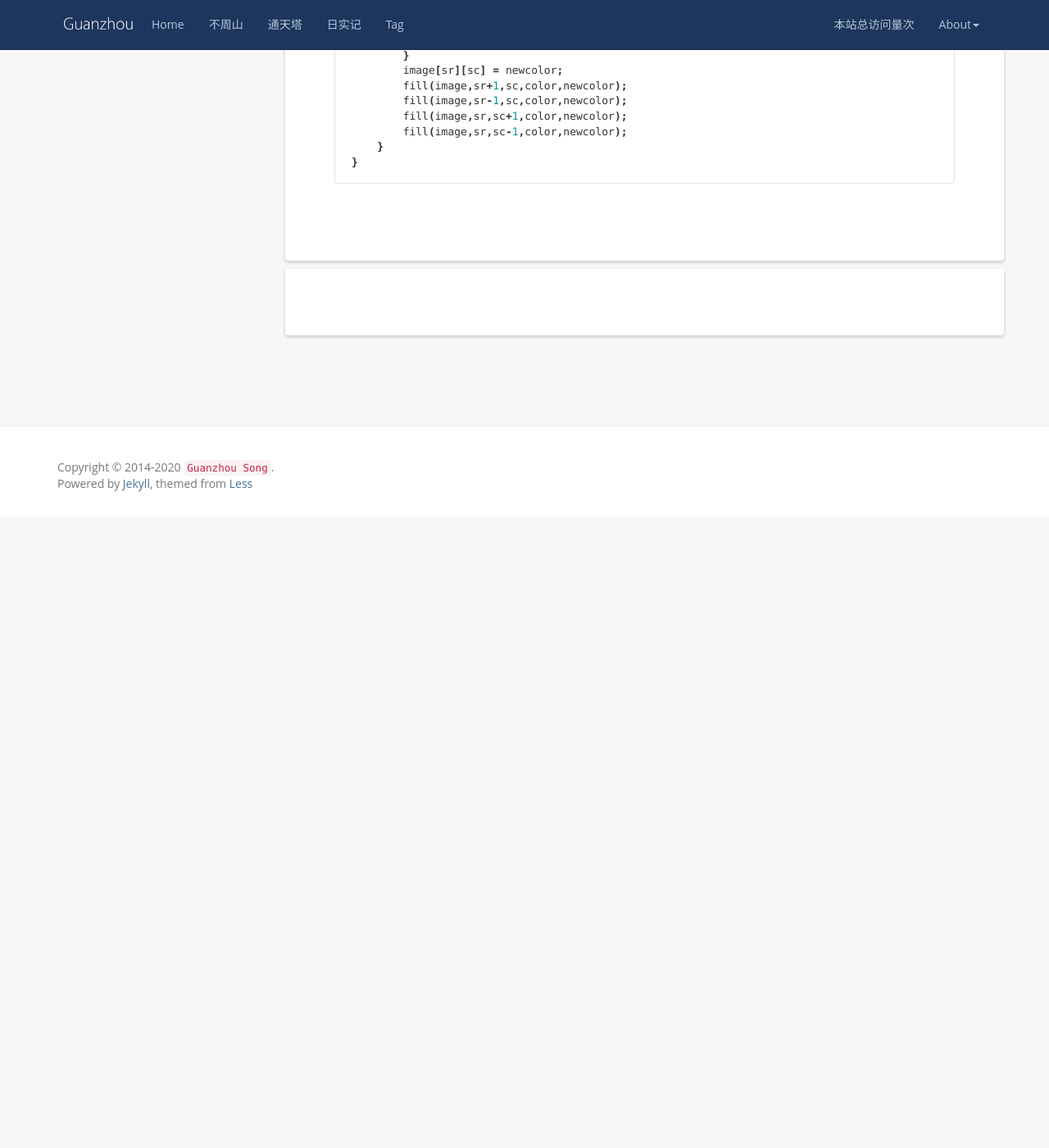
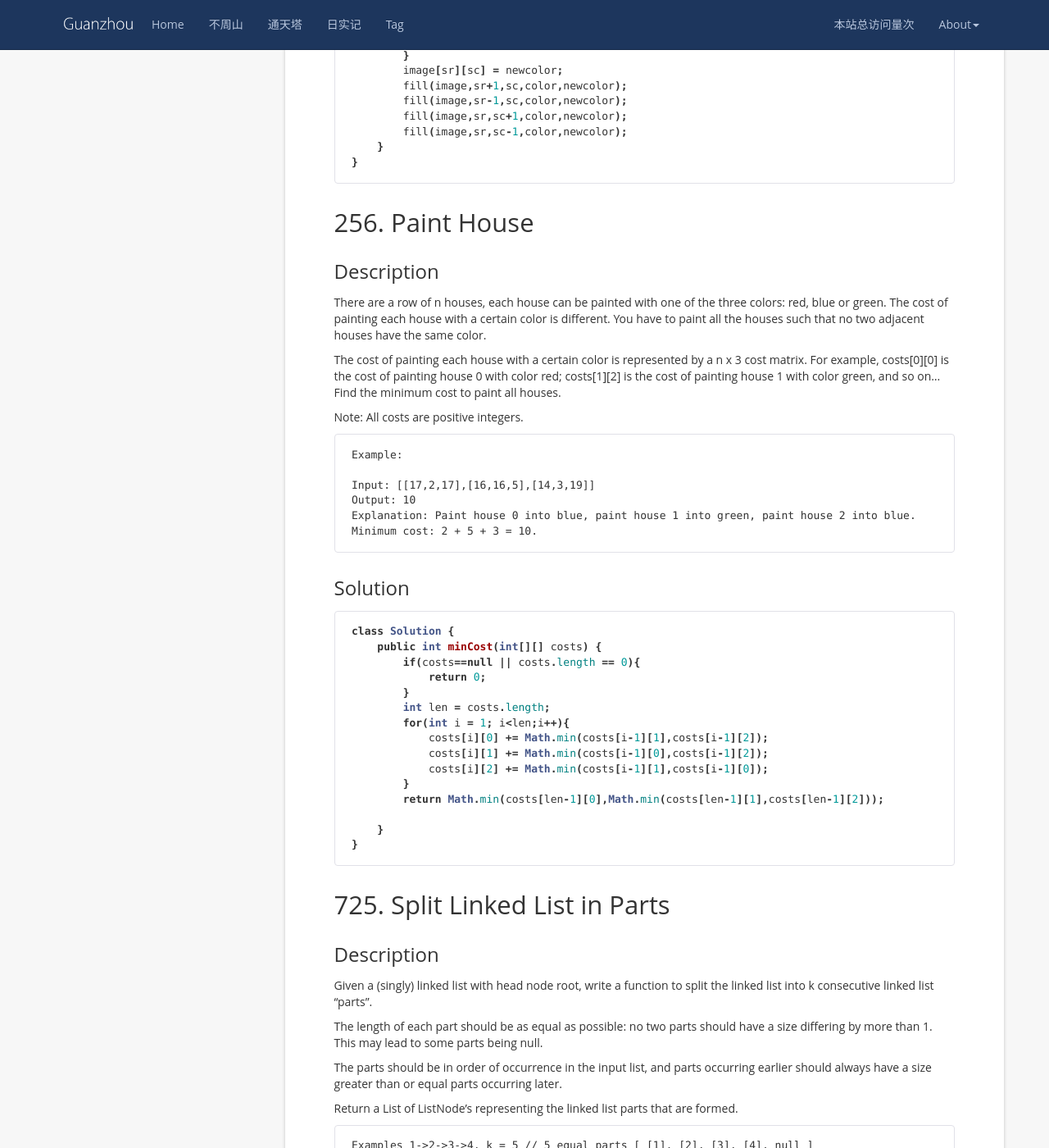
Before and after one commit to wangsimin04/GuanzhouSong.github.io, a Jekyll site: the page built from _posts/2020-01-01-LeetCode.md, in a window 1280 px wide and 1400 px high, scrolled down 3836 px. Shown: the whole window at 82% size. Built offline with Jekyll 4.4.1, drawn with Linux system fonts in a browser that asks for light colours; nearby versions of some CDN libraries; comment, search, counter and statistics services are not loaded; before the commit the page ends 4466 px from its top, so only the background shows below that; some of the changed text lies outside the part shown.

Commit message:
Update 2020-01-01-LeetCode.md

````diff
--- a/_posts/2020-01-01-LeetCode.md
+++ b/_posts/2020-01-01-LeetCode.md
@@ -185,3 +185,110 @@ class Solution {
     }
 }
 ```
+
+## 256. Paint House
+### Description
+There are a row of n houses, each house can be painted with one of the three colors: red, blue or green. The cost of painting each house with a certain color is different. You have to paint all the houses such that no two adjacent houses have the same color.
+
+The cost of painting each house with a certain color is represented by a n x 3 cost matrix. For example, costs[0][0] is the cost of painting house 0 with color red; costs[1][2] is the cost of painting house 1 with color green, and so on... Find the minimum cost to paint all houses.
+
+Note:
+All costs are positive integers.
+```
+Example:
+
+Input: [[17,2,17],[16,16,5],[14,3,19]]
+Output: 10
+Explanation: Paint house 0 into blue, paint house 1 into green, paint house 2 into blue.
+Minimum cost: 2 + 5 + 3 = 10.
+```
+
+### Solution
+```java
+class Solution {
+    public int minCost(int[][] costs) {
+        if(costs==null || costs.length == 0){
+            return 0;
+        }
+        int len = costs.length;
+        for(int i = 1; i<len;i++){
+            costs[i][0] += Math.min(costs[i-1][1],costs[i-1][2]);
+            costs[i][1] += Math.min(costs[i-1][0],costs[i-1][2]);
+            costs[i][2] += Math.min(costs[i-1][1],costs[i-1][0]);
+        }
+        return Math.min(costs[len-1][0],Math.min(costs[len-1][1],costs[len-1][2]));
+
+    }
+}
+```
+
+## 725. Split Linked List in Parts
+### Description
+Given a (singly) linked list with head node root, write a function to split the linked list into k consecutive linked list "parts".
+
+The length of each part should be as equal as possible: no two parts should have a size differing by more than 1. This may lead to some parts being null.
+
+The parts should be in order of occurrence in the input list, and parts occurring earlier should always have a size greater than or equal parts occurring later.
+
+Return a List of ListNode's representing the linked list parts that are formed.
+
+```
+Examples 1->2->3->4, k = 5 // 5 equal parts [ [1], [2], [3], [4], null ]
+Example 1:
+Input:
+root = [1, 2, 3], k = 5
+Output: [[1],[2],[3],[],[]]
+Explanation:
+The input and each element of the output are ListNodes, not arrays.
+For example, the input root has root.val = 1, root.next.val = 2, \root.next.next.val = 3, and root.next.next.next = null.
+The first element output[0] has output[0].val = 1, output[0].next = null.
+The last element output[4] is null, but it's string representation as a ListNode is [].
+Example 2:
+Input:
+root = [1, 2, 3, 4, 5, 6, 7, 8, 9, 10], k = 3
+Output: [[1, 2, 3, 4], [5, 6, 7], [8, 9, 10]]
+Explanation:
+The input has been split into consecutive parts with size difference at most 1, and earlier parts are a larger size than the later parts.
+```
+Note:
+
+The length of root will be in the range [0, 1000].
+Each value of a node in the input will be an integer in the range [0, 999].
+k will be an integer in the range [1, 50].
+
+### Solution
+```java
+import java.util.List;
+
+/**
+ * Definition for singly-linked list. public class ListNode { int val; ListNode next; ListNode(int x) { val = x; } }
+ */
+class Solution {
+
+    public ListNode[] splitListToParts(ListNode root, int k) {
+        ListNode[] res = new ListNode[k];
+        int len = 0;
+        ListNode temp_count = root;
+        while (temp_count != null) {
+            len++;
+            temp_count = temp_count.next;
+        }
+        // n : minimum guaranteed part size;
+        // r : extra nodes spread to the first r parts;
+        int n = len / k;
+        int r = len % k;
+        ListNode node =root, prev = null;
+        for(int i = 0;node!=null && i<k;i++,r--){
+            res[i] = node;
+            for(int j = 0;j<n+(r>0?1:0);j++){
+                prev = node;
+                node =node.next;
+            }
+            prev.next = null;
+        }
+
+
+        return res;
+    }
+}
+```
````
